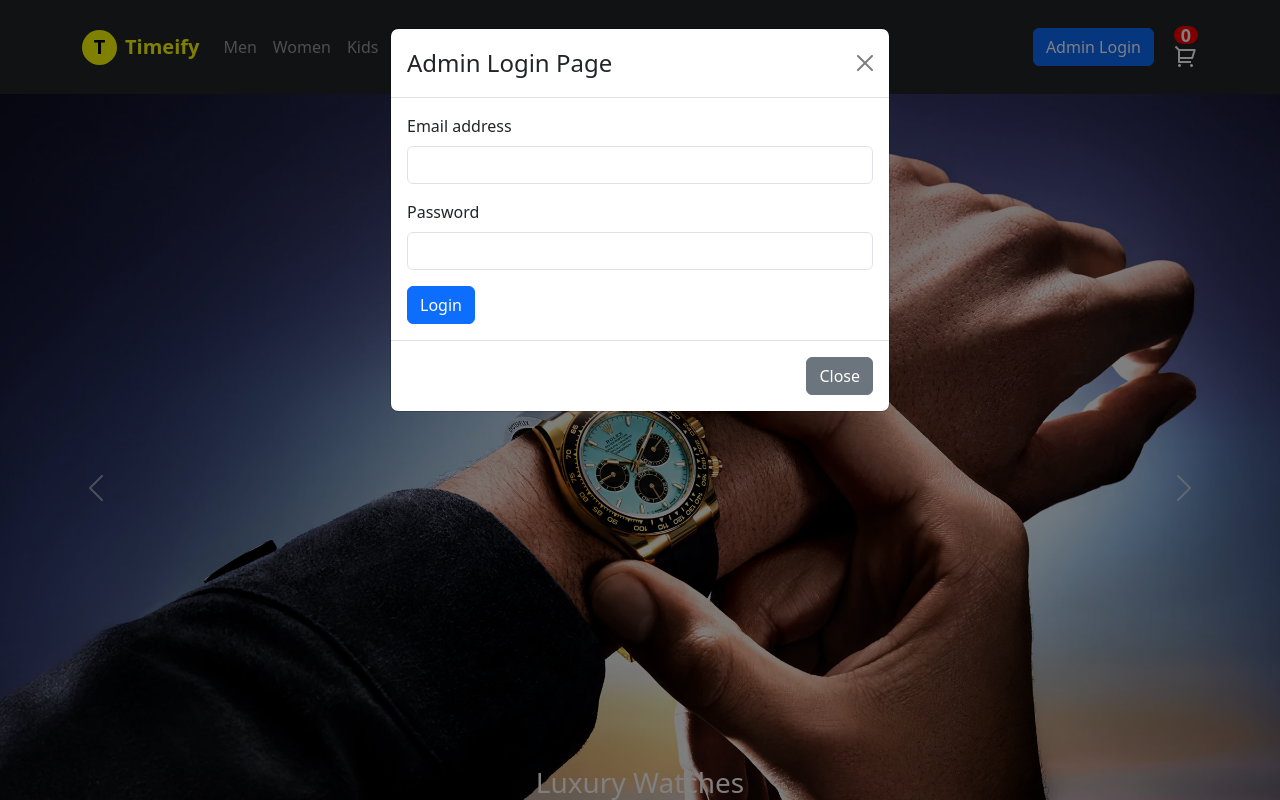
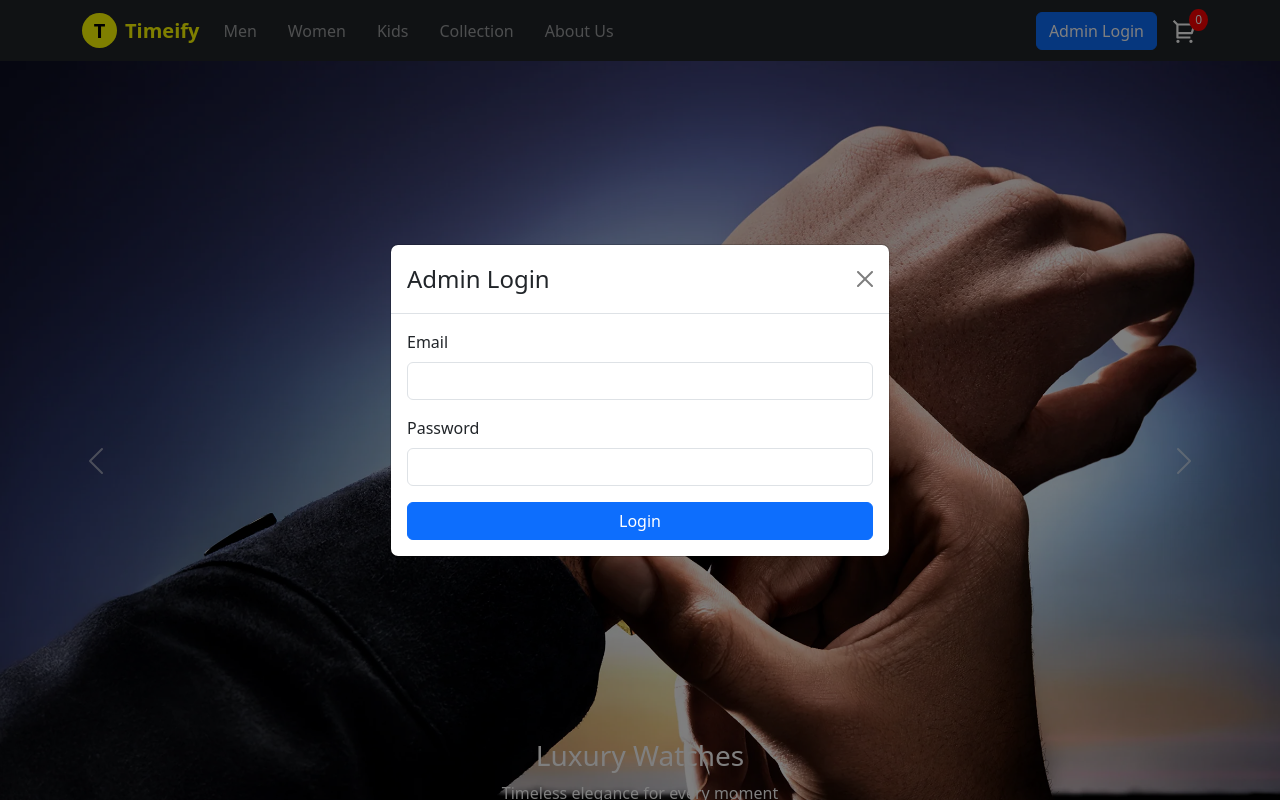
Before and after one commit to git-tusharr/TimeifyWatchStoreReactJs, a React (Vite) app: page / in a window 1280 px wide. Both pictures are taken after a click on the button "Admin Login". Shown: the top 800 px of the page. Built offline with nearby package versions, Linux system fonts and the light colour scheme; data requests are answered from the project's data file.

Commit message:
navbar responsive

```diff
--- a/src/component/TopNavBar.jsx
+++ b/src/component/TopNavBar.jsx
@@ -1,31 +1,30 @@
-import Container from 'react-bootstrap/Container';
-import Nav from 'react-bootstrap/Nav';
-import Navbar from 'react-bootstrap/Navbar';
+import Container from "react-bootstrap/Container";
+import Nav from "react-bootstrap/Nav";
+import Navbar from "react-bootstrap/Navbar";
+import Button from "react-bootstrap/Button";
+import Form from "react-bootstrap/Form";
+import Modal from "react-bootstrap/Modal";
 
-import Button from 'react-bootstrap/Button';
-import Form from 'react-bootstrap/Form';
-
-import { useNavigate } from 'react-router-dom';
-import { useSelector } from 'react-redux';
-import axios from 'axios';
-
-import { useState } from 'react';
-import Modal from 'react-bootstrap/Modal';
+import { useNavigate } from "react-router-dom";
+import { useSelector } from "react-redux";
+import axios from "axios";
+import { useState } from "react";
 
 import { RiShoppingCart2Line } from "react-icons/ri";
+import "../css/TopNavBar.css";
 
-const TopNavBar=()=>{
-  const CartData= useSelector(state=>state.mycart.cart);
-  const CartLength= CartData.length;
+const TopNavBar = () => {
+  const CartData = useSelector((state) => state.mycart.cart);
+  const CartLength = CartData.length;
 
   const [email, setEmail] = useState("");
   const [password, setPassword] = useState("");
+  const [show, setShow] = useState(false);
+
+  const navigate = useNavigate();
 
   const handleClose = () => setShow(false);
   const handleShow = () => setShow(true);
-
-  const [show, setShow] = useState(false);
-  const navigate = useNavigate();
 
   const handleSubmit = async (e) => {
     e.preventDefault();
@@ -33,119 +32,93 @@ const handleSubmit = async (e) => {
     let api = `http://localhost:3000/admin?adminid=${email}`;
     const response = await axios.get(api);
 
-  console.log(response.data);
-
     if (response.data.length >= 1) {
       if (response.data[0].password === password) {
         navigate("/admin");
       } else {
-      alert("Galat pass");
+        alert("Wrong Password");
       }
     } else {
-    alert("Invalid Email!");
+      alert("Invalid Email");
     }
   };
 
+  return (
+    <>
+      {/* NAVBAR */}
+      <Navbar bg="dark" expand="lg" variant="dark" className="top-navbar">
+        <Container>
+          {/* LOGO */}
+          <Navbar.Brand className="brand" onClick={() => navigate("/")}>
+            <div className="logo-circle">T</div>
+            <span className="brand-name">Timeify</span>
+          </Navbar.Brand>
 
+          {/* HAMBURGER */}
+          <Navbar.Toggle aria-controls="basic-navbar-nav" />
 
-
-    return(
-        <>
-
-        <div id='top-nav-bar'>
-
-
-      <div style={{marginBottom:"-30px"}}>
-        <Navbar bg="dark" data-bs-theme="dark">
-        <Container>
-          <Navbar.Brand href="#home" className="d-flex align-items-center">
-        <div
-        style={{
-          width: "35px",
-          height: "35px",
-          borderRadius: "50%",
-          backgroundColor: "yellow",
-          display: "flex",
-          justifyContent: "center",
-          alignItems: "center",
-          fontWeight: "bold",
-          color: "black",
-          marginRight: "8px"
-        }}
-      >
-        T
-      </div>
-
-            <b>
-                <span style={{ color: "yellow" }}>Timeify</span>
-            </b>
-            </Navbar.Brand>
-          <Nav className="me-auto">
+          {/* COLLAPSIBLE MENU */}
+          <Navbar.Collapse id="basic-navbar-nav">
+            <Nav className="me-auto nav-links">
               <Nav.Link href="#men">Men</Nav.Link>
               <Nav.Link href="#women">Women</Nav.Link>
               <Nav.Link href="#kids">Kids</Nav.Link>
               <Nav.Link href="#collection">Collection</Nav.Link>
-            <Nav.Link href="#about">About us</Nav.Link>
+              <Nav.Link href="#about">About Us</Nav.Link>
+            </Nav>
 
-          </Nav>
-          <div id='admin-login-btn'>
+            {/* RIGHT SIDE */}
+            <div className="nav-actions">
               <Button variant="primary" onClick={handleShow}>
                 Admin Login
               </Button>
+
+              <div
+                className="cart-icon"
+                onClick={() => navigate("/mycart")}
+              >
+                <span className="cart-count">{CartLength}</span>
+                <RiShoppingCart2Line size={26} />
               </div>
+            </div>
+          </Navbar.Collapse>
+        </Container>
+      </Navbar>
 
-                <div id='add-to-cart'>
-                 <span style={{color:"white"}}>{CartLength}</span>
-                 < RiShoppingCart2Line color="white" size={24} onClick={()=>{navigate("/mycart")}}/>
-                </div>
-        </Container>
+      {/* LOGIN MODAL */}
+      <Modal show={show} onHide={handleClose} centered>
+        <Modal.Header closeButton>
+          <Modal.Title>Admin Login</Modal.Title>
+        </Modal.Header>
 
-      </Navbar>
-      </div>
-      <br />
-    </div>
-
-
-
-
-
-      <Modal show={show} onHide={handleClose}>
-        <Modal.Header closeButton>
-          <Modal.Title>Admin Login Page</Modal.Title>
-        </Modal.Header>
         <Modal.Body>
-
-
-      <Form>
-        <Form.Group className="mb-3" controlId="formBasicEmail">
-          <Form.Label>Email address</Form.Label>
-          <Form.Control  type="email" name="email" value={email} onChange={(e)=>{setEmail(e.target.value)}} />
-          <Form.Text className="text-muted">
-          </Form.Text>
+          <Form onSubmit={handleSubmit}>
+            <Form.Group className="mb-3">
+              <Form.Label>Email</Form.Label>
+              <Form.Control
+                type="email"
+                value={email}
+                onChange={(e) => setEmail(e.target.value)}
+              />
             </Form.Group>
 
-        <Form.Group className="mb-3" controlId="formBasicPassword">
+            <Form.Group className="mb-3">
               <Form.Label>Password</Form.Label>
-          <Form.Control type="password"  name="password" value={password} onChange={(e)=>{setPassword(e.target.value)}}/>
+              <Form.Control
+                type="password"
+                value={password}
+                onChange={(e) => setPassword(e.target.value)}
+              />
             </Form.Group>
 
-        <Button variant="primary" type="submit" onClick={handleSubmit}>
+            <Button type="submit" variant="primary" className="w-100">
               Login
             </Button>
           </Form>
+        </Modal.Body>
+      </Modal>
+    </>
+  );
+};
 
-
-    </Modal.Body>
-        <Modal.Footer>
-          <Button variant="secondary" onClick={handleClose}>
-            Close
-          </Button>
-        </Modal.Footer>
-      </Modal>
-
-
-
-        </>
-    )
-}
 export default TopNavBar;
--- /dev/null
+++ b/src/css/TopNavBar.css
@@ -0,0 +1,73 @@
+.top-navbar {
+  padding: 10px 0;
+}
+
+/* LOGO */
+.brand {
+  display: flex;
+  align-items: center;
+  cursor: pointer;
+}
+
+.logo-circle {
+  width: 35px;
+  height: 35px;
+  border-radius: 50%;
+  background: yellow;
+  color: black;
+  font-weight: bold;
+  display: flex;
+  align-items: center;
+  justify-content: center;
+  margin-right: 8px;
+}
+
+.brand-name {
+  color: yellow;
+  font-weight: bold;
+  font-size: 20px;
+}
+
+/* LINKS */
+.nav-links a {
+  margin-right: 15px;
+}
+
+/* RIGHT SIDE */
+.nav-actions {
+  display: flex;
+  align-items: center;
+  gap: 15px;
+}
+
+/* CART */
+.cart-icon {
+  position: relative;
+  color: white;
+  cursor: pointer;
+}
+
+.cart-count {
+  position: absolute;
+  top: -8px;
+  right: -10px;
+  background: red;
+  color: white;
+  font-size: 12px;
+  padding: 2px 6px;
+  border-radius: 50%;
+}
+
+/* MOBILE */
+@media (max-width: 768px) {
+  .nav-actions {
+    flex-direction: column;
+    align-items: flex-start;
+    gap: 10px;
+    margin-top: 10px;
+  }
+
+  .nav-links a {
+    margin: 5px 0;
+  }
+}
```
Lines whose indentation alone changed are shown as unchanged.
